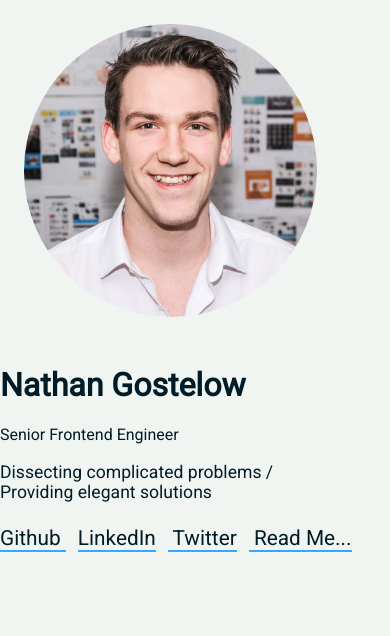
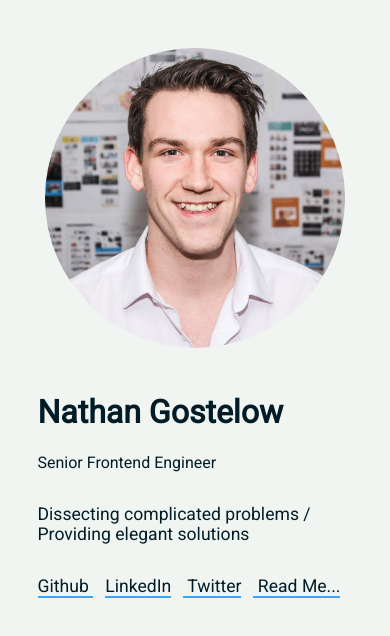
Before and after one commit to NathanGostelow/NathanGostelow, a Gatsby site: page / in a window 390 px wide. Built offline with nearby package versions, Linux system fonts and the light colour scheme; Gatsby itself is replaced by a stand-in of ours.

Commit message:
feat: better look

```diff
--- a/src/components/container/container.jsx
+++ b/src/components/container/container.jsx
@@ -4,8 +4,6 @@ import Nathan from '../../images/NathanGostelow.png';
 const Container = () => {
 
     return(
-        <div className={containerStyles.container}>
-
         <div className={containerStyles.main}>
             <div className={containerStyles.header}>
                 <img
@@ -30,7 +28,6 @@ const Container = () => {
                 </div>
             </div>
         </div>
-        </div>
     )
 }
 
--- a/src/components/container/container.module.css
+++ b/src/components/container/container.module.css
@@ -1,90 +1,105 @@
-
-.container {
-    min-height: 100vh;
-    margin: 0 auto;
-
-}
-
-
 .main{
+    /* display: flex;
+    flex-flow: column; */
+    height: 100%;
     display: flex;
     flex-flow: column;
-    height: 100vh;
+    justify-content: center;
 }
 
 .header {
-    margin: 48px auto;
+    /* margin: 48px auto;
     display: flex;
     flex-flow: row;
     justify-content: center;
     flex-wrap: wrap;
     text-align: left;
-    align-items: center;
-    height: 100vh;
+    align-items: center; */
     width: 100%;
+    display: flex;
+    flex-flow: row;
+    flex-wrap: wrap;
+    justify-content: center;
 }
 
 .header-content {
+    /* display: flex;
+    flex-flow: column;
+    justify-content: center; */
+    /* margin: 24px; */
+    /* width: 50%;
+    max-width: 581px; */
+        margin: 24px;
     display: flex;
     flex-flow: column;
     justify-content: center;
-    margin: 24px;
-    width: 50%;
-    max-width: 581px;
+    /* margin: 0 auto; */
+    max-width: 500px;
+    max-height: 300px;
+    /* margin: 24px auto; */
 }
 
 .header-name {
     margin: 0;
+
     font-size: 3rem;
 }
 
 .header-title {
-    opacity: 0.5;
+     opacity: 0.5;
+   margin: 6px 0;
     font-size: 1.5rem;
-    margin: 6px 0;
+
 }
 
 .nathan {
-    width: 50vw;
+    width: 300px;
+    height:300px;
     border-radius: 50%;
+    display: block;
     margin: 24px;
-    max-width: 500px
 }
 
 .button-container {
-    margin: 24px 0;
-    font-size: 1.2rem;
+     margin: 24px 0;
+     font-size: 1.2rem;
 }
 
 .button {
     text-decoration: none;
     color: inherit;
+    border-bottom: 2px solid var(--accent-color);
+    font-size: 1.5rem;
     margin-right: 12px;
-    font-size: 1.5rem;
-    border-bottom: 2px solid var(--accent-color);
 }
 
 .details {
-    width: 70%;
+    /* width: 70%;
     max-width: 1000px;
     margin: 0 auto;
-    padding: 0 24px;
+    padding: 0 24px; */
 }
 
 .description {
     font-size: 1.8rem;
-    margin-bottom: 24px;
+
+        margin: 32px 0;
 }
 
 @media screen and (max-width: 600px) {
     .button {
-        font-size: 1.3rem;
+        font-size: 1.1rem;
     }
 
     .header {
-        margin: 0;
-        display: block;
-        width: 100vw;
+        /* margin: 0;
+        display: block; */
+        /* width: 100vw; */
+    height: 100%;
+
+    }
+    .main {
+        height: auto;
     }
 
     .header-name {
@@ -92,33 +107,28 @@
     }
 
     .header-content {
-        width: unset;
-        margin: 0 24px;
+        /* width: unset; */
+        /* margin: 0 24px; */
     }
 
     .header-title {
         font-size: 1.3rem;
     }
     .details {
-        max-width: 300px;
+        /* max-width: 300px; */
     }
 
     .description {
         font-size: 1.1rem
     }
-
-    .nathan {
-        width: calc(100% - 48px);
-    }
-
 }
 
 @media screen and (max-width: 1024px) {
     .header-content, .nathan{
-        width: 75%;
+        /* width: 75%; */
     }
 
     .header {
-        flex-flow: column;
+        /* flex-flow: column; */
     }
 }
--- a/src/components/layout/layout.module.css
+++ b/src/components/layout/layout.module.css
@@ -1,5 +1,6 @@
 @import url('https://fonts.googleapis.com/css2?family=Roboto&display=swap');
 
 .layout {
-    /* margin: 24px;; */
+    margin: 24px;
+    height: calc(100vh - 48px);
 }
```
Lines whose indentation alone changed are shown as unchanged.
